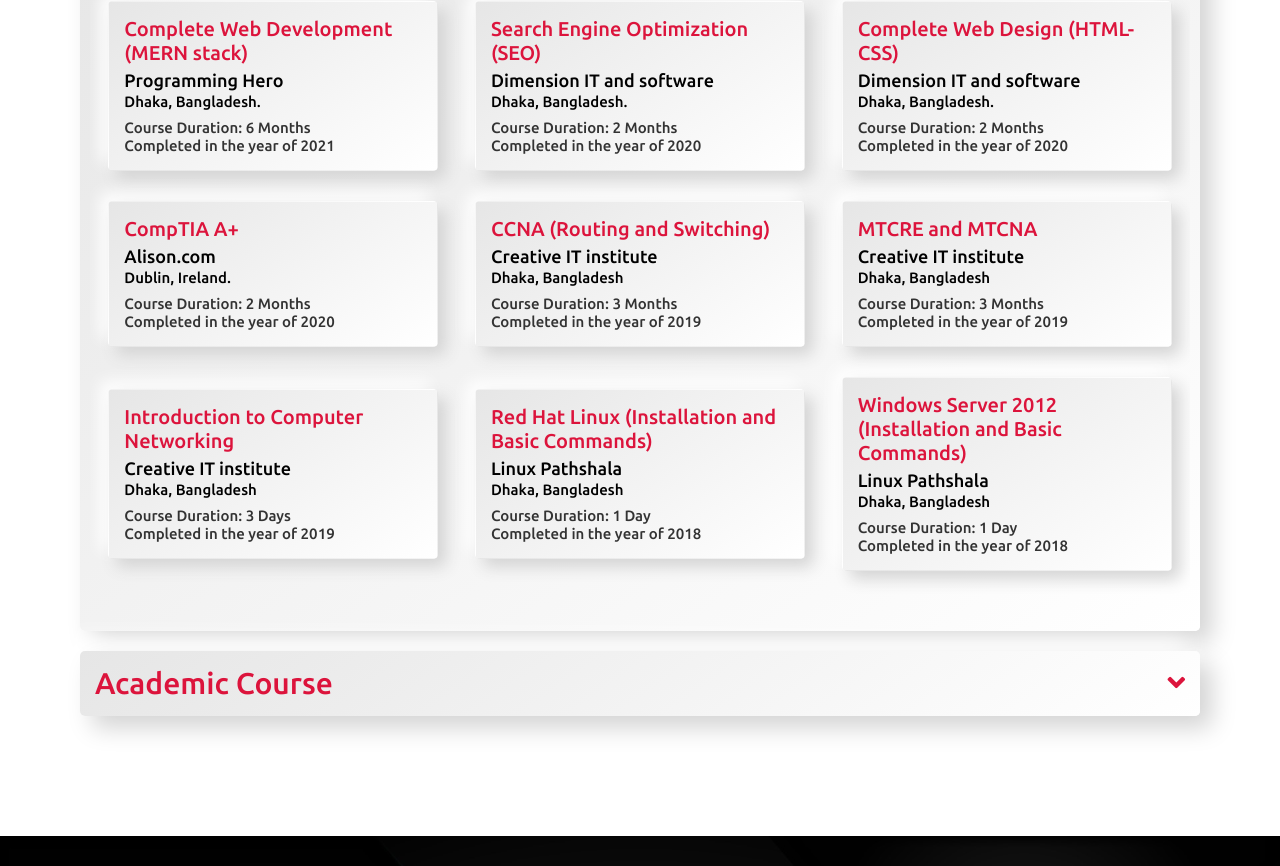
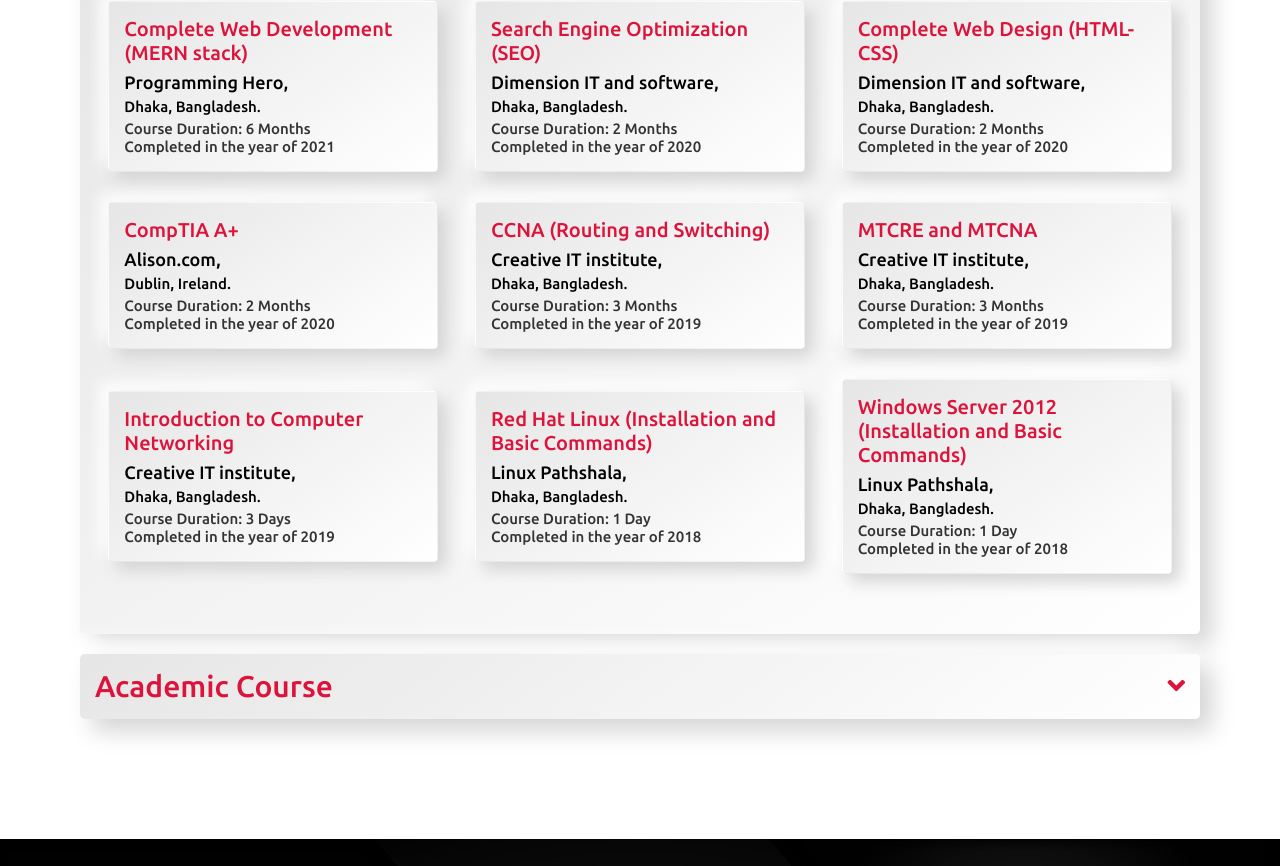
Before and after one commit to Maaazhar/maaazhar.github.io, a React (Vite) app: page / in a window 1280 px wide. Shown: the part 5194-6060 px from the top of the page. Built offline with nearby package versions, Linux system fonts and the light colour scheme.

Commit message:
updating over all issues-11

```diff
--- a/src/components/About/About.jsx
+++ b/src/components/About/About.jsx
@@ -29,21 +29,13 @@ export const About = () => {
                             </span>
                         </div>
                         <p>
-                            I am an experienced Web Developer, I bring designs to life, crafting interactive and
-                            visually engaging user interfaces that seamlessly blend in form with functionality. Utilizing my
-                            expertise in HTML, CSS, JavaScript, and ReactJS.
+                            I am an experienced Web Developer, I bring designs to life, crafting interactive and visually engaging user interfaces that seamlessly blend in form with functionality. Utilizing my expertise in HTML, CSS, JavaScript, and ReactJS.
                             <br />
-                            I ensure websites and web applications not only look stunning but also deliver intuitive and
-                            responsive experiences across various devices and browsers. From concept to execution, I strive
-                            to enhance user satisfaction by continuously refining and optimizing the digital journey. I
-                            ensure that every aspect of a website or application aligns with both aesthetic goals and
-                            usability requirements.
-                            <br />Beyond just coding, I continually explore emerging technologies and best practices to
-                            enhance performance, accessibility, and user experience.
+                            I ensure websites and web applications not only look stunning but also deliver intuitive and responsive experiences across various devices and browsers. From concept to execution, I strive to enhance user satisfaction by continuously refining and optimizing the digital journey. I ensure that every aspect of a website or application aligns with both aesthetic goals and usability requirements.
                             <br />
-                            Whether it is optimizing for speed, ensuring cross-browser compatibility, or integrating
-                            cutting-edge features, my passion lies in delivering polished, user-centric solutions that
-                            elevate the digital landscape and leave a lasting impression on visitors.
+                            Beyond just coding, I continuously explore emerging technologies and best practices to enhance performance, accessibility, and the user experience.
+                            <br />
+                            Whether it is optimizing for speed, ensuring cross-browser compatibility, or integrating cutting-edge features, my passion lies in delivering polished, user-centric solutions that elevate the digital landscape and leave a lasting impression on visitors.
                         </p>
                         <div className="about-btn">
                             <a target="_blank"
--- a/src/components/Education/Education.css
+++ b/src/components/Education/Education.css
@@ -38,14 +38,14 @@
 }
 
 .educationCard {
-    padding: 15px;
+    padding: 15px 5px;
     width: 30%;
     background: linear-gradient(145deg, #e6e6e6, #ffffff);
     box-shadow: 8px 8px 16px #d4d4d4,
         -8px -8px 16px #ffffff;
     border-radius: 5px;
     border: 1px solid rgba(255, 255, 255, 0);
-    transition: all 0.3s ease-in-out;
+    transition: all 0.5s ease-in-out;
 }
 
 .educationCard:hover {
@@ -130,8 +130,16 @@
 
 .educationCard>p>a,
 .educationTabContent>p>a {
+    padding: 2px 10px;
+    border-radius: 5px;
     text-decoration: none;
     color: inherit;
+    transition: all 0.3s ease-in-out;
+}
+.educationCard>p>a:hover,
+.educationTabContent>p>a:hover {
+    padding: 5px 10px;
+    background: #c5c5c5;
 }
 
 .educationTabContent>p>a:hover {
@@ -158,6 +166,7 @@
 .courseTitle {
     position: relative;
     margin-bottom: 5px;
+    padding: 0px 10px;
     color: crimson;
     font: 500 20px 'Ubuntu', sans-serif;
 }
@@ -172,7 +181,6 @@
 .institute,
 .universityBoard {
     font: 500 18px 'Ubuntu', sans-serif;
-    line-height: 1.2;
 }
 
 .institute>i {
@@ -188,8 +196,9 @@
 }
 
 .instituteLocation {
+    margin: 3px 0px 5px 0px;
+    padding: 0px 10px;
     font: 500 15px 'Ubuntu', sans-serif;
-    line-height: 1.5;
 }
 
 .instituteLocation>i {
@@ -203,6 +212,7 @@
 
 .courseDuration,
 .passingYear {
+    padding: 0px 10px;
     color: #333;
     font: 500 15px 'Ubuntu', sans-serif;
     line-height: 1.2;
--- a/src/components/Education/Education.jsx
+++ b/src/components/Education/Education.jsx
@@ -38,7 +38,7 @@ const Education = () => {
                                                 className="educationCard">
                                                 <h3 className="courseTitle">{c.title}</h3>
                                                 <p className="institute"><a href={c.instituteLink} target="_blank">{c.institute}</a></p>
-                                                <p className="universityBoard"><a href={c.universityBoardLink} target="_blank">{c.universityBoard}</a></p>
+                                                {c.universityBoard && <p className="universityBoard"><a href={c.universityBoardLink} target="_blank">{c.universityBoard}</a></p>}
                                                 <p className="instituteLocation">{c.location}</p>
                                                 <p className="courseDuration">Course Duration: {c.duration}</p>
                                                 <p className="passingYear">Completed in the year of {c.passingYear}</p>
--- a/src/components/Education/EducationList.jsx
+++ b/src/components/Education/EducationList.jsx
@@ -6,7 +6,7 @@ const EducationList = [
     "courseList": [
       {
         "title": "Complete Web Development (MERN stack)",
-        "institute": "Programming Hero",
+        "institute": "Programming Hero,",
         "instituteLink": "https://www.programming-hero.com/",
         "location": "Dhaka, Bangladesh.",
         "duration": "6 Months",
@@ -20,7 +20,7 @@ const EducationList = [
       },
       {
         "title": "Search Engine Optimization (SEO)",
-        "institute": "Dimension IT and software",
+        "institute": "Dimension IT and software,",
         "instituteLink": "https://dimensionit.net/",
         "location": "Dhaka, Bangladesh.",
         "duration": "2 Months",
@@ -29,7 +29,7 @@ const EducationList = [
       },
       {
         "title": "Complete Web Design (HTML-CSS)",
-        "institute": "Dimension IT and software",
+        "institute": "Dimension IT and software,",
         "instituteLink": "https://dimensionit.net/",
         "location": "Dhaka, Bangladesh.",
         "duration": "2 Months",
@@ -41,7 +41,7 @@ const EducationList = [
       },
       {
         "title": "CompTIA A+",
-        "institute": "Alison.com",
+        "institute": "Alison.com,",
         "instituteLink": "https://alison.com/",
         "location": "Dublin, Ireland.",
         "duration": "2 Months",
@@ -50,45 +50,45 @@ const EducationList = [
       },
       {
         "title": "CCNA (Routing and Switching)",
-        "institute": "Creative IT institute",
+        "institute": "Creative IT institute,",
         "instituteLink": "https://www.creativeitinstitute.com/",
-        "location": "Dhaka, Bangladesh",
+        "location": "Dhaka, Bangladesh.",
         "duration": "3 Months",
         "passingYear": "2019",
         "majorSubject": []
       },
       {
         "title": "MTCRE and MTCNA",
-        "institute": "Creative IT institute",
+        "institute": "Creative IT institute,",
         "instituteLink": "https://www.creativeitinstitute.com/",
-        "location": "Dhaka, Bangladesh",
+        "location": "Dhaka, Bangladesh.",
         "duration": "3 Months",
         "passingYear": "2019",
         "majorSubject": []
       },
       {
         "title": "Introduction to Computer Networking",
-        "institute": "Creative IT institute",
+        "institute": "Creative IT institute,",
         "instituteLink": "https://www.creativeitinstitute.com/",
-        "location": "Dhaka, Bangladesh",
+        "location": "Dhaka, Bangladesh.",
         "duration": "3 Days",
         "passingYear": "2019",
         "majorSubject": []
       },
       {
         "title": "Red Hat Linux (Installation and Basic Commands)",
-        "institute": "Linux Pathshala",
+        "institute": "Linux Pathshala,",
         "instituteLink": "http://linuxpathshala.com/",
-        "location": "Dhaka, Bangladesh",
+        "location": "Dhaka, Bangladesh.",
         "duration": "1 Day",
         "passingYear": "2018",
         "majorSubject": []
       },
       {
         "title": "Windows Server 2012 (Installation and Basic Commands)",
-        "institute": "Linux Pathshala",
+        "institute": "Linux Pathshala,",
         "instituteLink": "http://linuxpathshala.com/",
-        "location": "Dhaka, Bangladesh",
+        "location": "Dhaka, Bangladesh.",
         "duration": "1 Day",
         "passingYear": "2018",
         "majorSubject": []
@@ -101,40 +101,41 @@ const EducationList = [
     "courseList": [
       {
         "title": "BSc (Honors) in Electronics and Communication Engineering",
-        "institute": "Institute of Science and Technology",
+        "institute": "Institute of Science and Technology,",
         "instituteLink": "https://ist.edu.bd/",
         "universityBoard": "National University, Bangladesh.",
         "universityBoardLink": "https://www.nu.ac.bd/",
-        "location": "Dhaka, Bangladesh",
+        "location": "Dhaka, Bangladesh.",
         "duration": "4 Years",
         "passingYear": "2020",
         "majorSubject": []
       },
       {
         "title": "Higher Secondary Certificate",
-        "institute": "Motijheel Government Boys' High School",
+        "institute": "Motijheel Government Boys' High School,",
         "instituteLink": "https://www.mgbhs.edu.bd/",
-        "universityBoard": "Dhaka Education Board",
-        "universityBoardLink": "https://www.dhakaeducationboard.gov.bd/",
-        "location": "Dhaka, Bangladesh.",
-        "duration": "4 Years",
-        "passingYear": "2020",
-        "majorSubject": []
-      },
-      {
-        "title": "Secondary School Certificate",
-        "institute": "Notun Jurain K.M Mainuddin High School",
-        "instituteLink": "https://deb108476.dhakaeducationboard.gov.bd/",
-        "universityBoard": "Dhaka Education Board",
+        "universityBoard": "Dhaka Education Board.",
         "universityBoardLink": "https://www.dhakaeducationboard.gov.bd/",
         "location": "Dhaka, Bangladesh.",
         "duration": "4 Years",
         "passingYear": "2020",
         "majorSubject": [
-          ["HTML", "CSS", "JavaScript", "ES6", "Bootstrap", "Material UI", "ReactJs", "Redux", "React-Hook", "NextJs", "React-Router", "TypeScrip",],
-          ["JavaScript", "NodeJs", "ExpressJs", "MongoDB",],
-          ["VS code", "Git", "Chrome Dev tool", "Figma",],
-          ["GitHub", "Firebase", "Netlify",]
+          [],
+          []
+        ]
+      },
+      {
+        "title": "Secondary School Certificate",
+        "institute": "Notun Jurain K.M Mainuddin High School,",
+        "instituteLink": "https://deb108476.dhakaeducationboard.gov.bd/",
+        "universityBoard": "Dhaka Education Board.",
+        "universityBoardLink": "https://www.dhakaeducationboard.gov.bd/",
+        "location": "Dhaka, Bangladesh.",
+        "duration": "4 Years",
+        "passingYear": "2020",
+        "majorSubject": [
+          [],
+          []
         ]
       }
     ]
```
